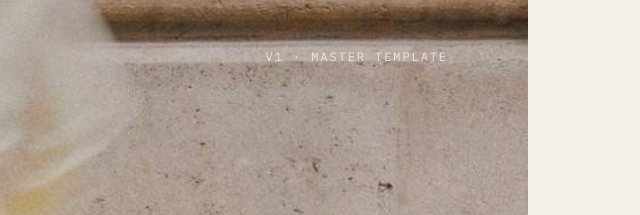
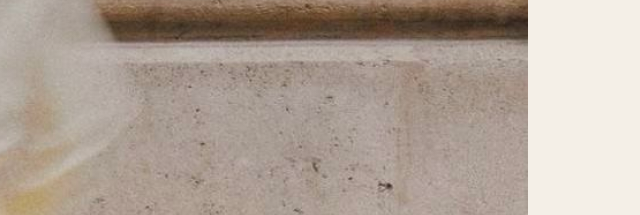
Before and after one commit to lindsayvacek/newclient, a plain HTML site: page index.html in a window 1280 px wide. Shown: the top 215 px of the page, 640-1280 px from the left. Drawn offline with nearby package versions, Linux system fonts and the light colour scheme.

Commit message:
Remove 'v1 · master template' tag from cover top right

```diff
--- a/index.html
+++ b/index.html
@@ -16,7 +16,6 @@
       <div class="lockup">
         <img src="assets/dk-lockup-reversed.png" alt="the DK creative studio">
       </div>
-      <div class="mono t-mono">v1 · master template</div>
     </div>
     <div class="title-block">
       <div class="kicker">Strategy intake</div>
```
